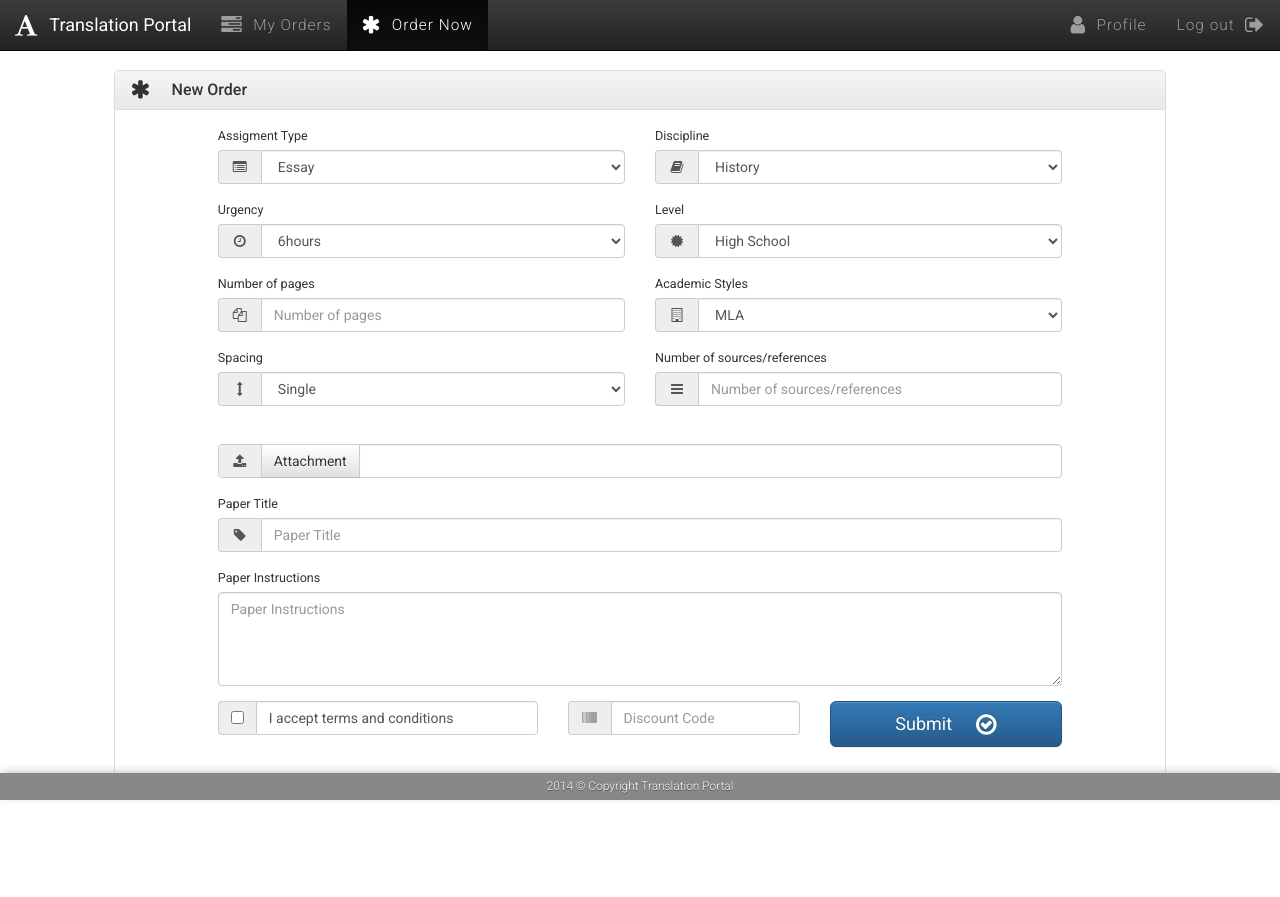
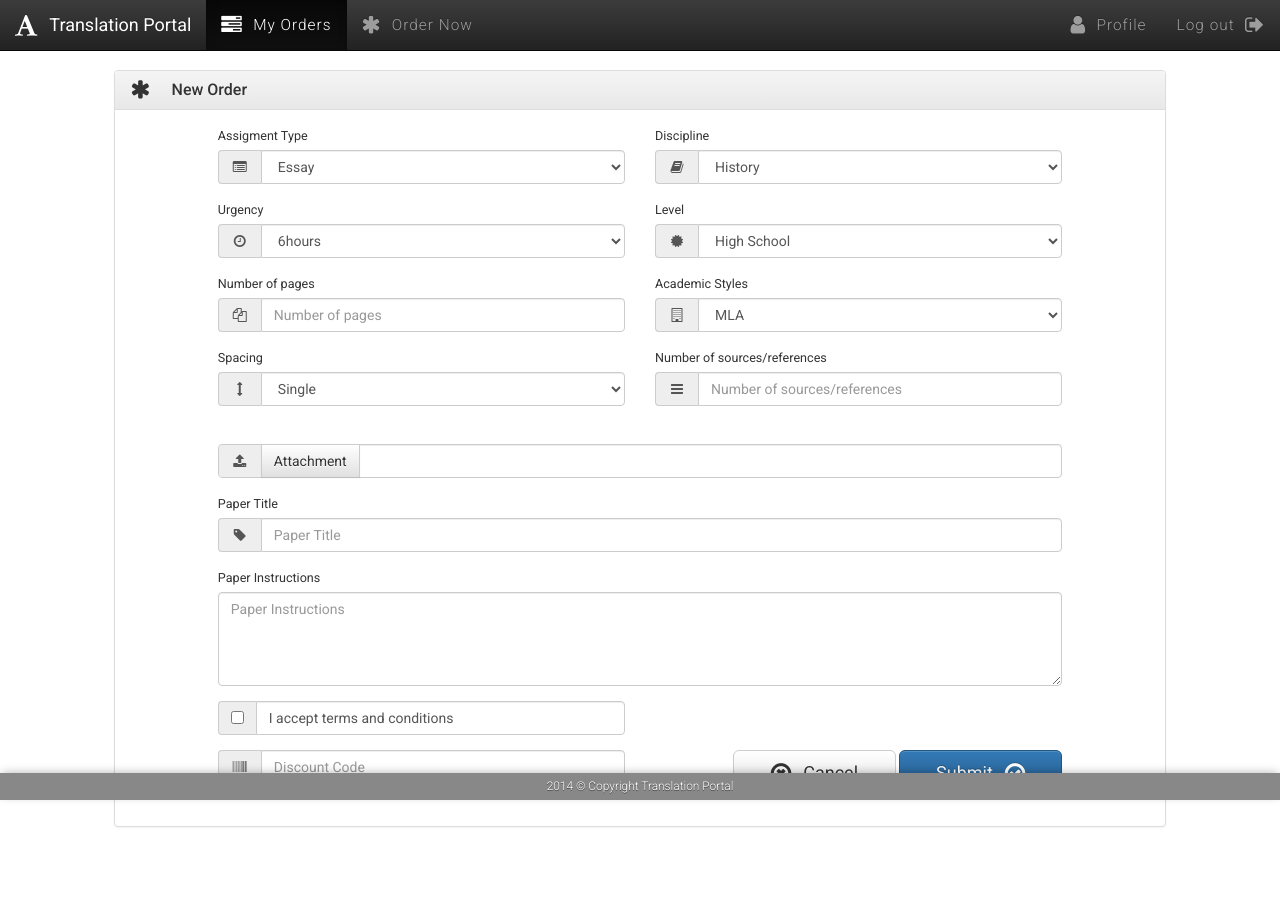
Before and after one commit to qfoxic/EssayCoffeeBackend, a Django app: template templates/default/tasks/edit.html in a window 1280 px wide. Before the commit the page ends 800 px from the top, so only its background shows below. Run offline with Django 3.2, Linux system fonts and the light colour scheme; the template is opened without the code that fills it: values that come from a table or form of the project are taken from there, others are empty; a user stored in the database is signed in; parts of the project's set-up code (start-up, migrations or seed data) failed here and were passed over; some libraries are stand-ins or nearby versions.

Commit message:
forms facelift

```diff
--- a/static/js/app.js
+++ b/static/js/app.js
@@ -10,6 +10,9 @@ $( document ).ready( function( ) {
     // down: "fa fa-arrow-down"
     // }
     // } );
+    $( '.btn-cancel' ).on( 'click', function( ) {
+        history.back( );
+    } );
     $( '.upload-file' ).bootstrapFileInput( );
     $( '.has-error' ).tooltip( {
         container: 'body',
--- /dev/null
+++ b/tasks/templatetags/tags.py
@@ -0,0 +1,9 @@
+from django import template
+register = template.Library()
+
+@register.simple_tag
+def active(request, pattern):
+    import re
+    if re.search(pattern, request.path):
+        return 'active'
+    return ''
--- a/templates/default/header.html
+++ b/templates/default/header.html
@@ -1,4 +1,4 @@
-{% load i18n %}
+{% load i18n tags %}
 <header>
     <nav class="navbar navbar-inverse navbar-fixed-top" role="navigation">
         <div class="container-fluid">
@@ -16,10 +16,10 @@
             <div class="collapse navbar-collapse" id="bs-example-navbar-collapse-1">
                 <ul class="nav navbar-nav">
                 {% if user.username %}
-                    <li>
+                    <li class="{% active request 'tasks/' %}">
                         <a href="{% url "task_list" %}"><i class='fa fa-tasks fa-lg' style="margin-right:.5em"></i>{% trans "My Orders" %}</a>
                     </li>
-                    <li class="active">
+                    <li class="{% active request 'task/' %}">
                         <a href="{% url "task_new" %}"><i class='fa fa-asterisk fa-lg' style="margin-right:.5em"></i>{% trans "Order Now" %}</a>
                     </li>
                 {% endif %}
@@ -44,7 +44,7 @@
                     </ul>
                     </li> -->
                     {% if user.username %}
-                    <li>
+                    <li class="{% active request 'profile' %}">
                         <a href="{% url "user_edit" user.pk %}"><i class='fa fa-user fa-lg' style="margin-right:.5em"></i>{% trans "Profile" %}</a>
                     </li>
                     {% endif %}
@@ -67,5 +67,4 @@
             </div><!-- /.navbar-collapse -->
         </div><!-- /.container-fluid -->
     </nav>
-
 </header>
--- a/templates/default/tasks/edit.html
+++ b/templates/default/tasks/edit.html
@@ -117,7 +117,7 @@
                 </div>
             </div>
             <div class="row">
-                <div class="form-group col-md-4 col-md-offset-1{% if form.accept_terms.errors %} has-error{% endif %}">
+                <div class="form-group col-md-5 col-md-offset-1{% if form.accept_terms.errors %} has-error{% endif %}">
                     <div class="input-group margin-bottom-sm">
                         <span class="input-group-addon">{{form.accept_terms}}</span>
                         <span class="form-control" style="overflow:auto">{% trans "I accept terms and conditions" %}</span>
@@ -125,7 +125,9 @@
                     <!-- <label> {{form.accept_terms}}
                     {% trans "I accept terms and conditions" %}</label> -->
                 </div>
-                <div class="col-md-3 form-group">
+            </div>
+            <div class="row">
+                <div class="col-md-5 form-group col-md-offset-1">
                     <!-- {{form.title.errors}} -->
                     <div class="input-group margin-bottom-sm">
                         <span class="input-group-addon"><i class="fa fa-barcode fa-fw"></i></span>
@@ -133,9 +135,12 @@
                     </div>
                 </div>
 
-                <div class="col-md-3 form-group" style="text-align:right">
-                    <button type="submit" class="btn btn-primary btn-lg" role="button" style="width:100%">
-                        {% trans "Submit" %}<i class='fa fa-check-circle-o fa-lg' style="margin-left:1em"></i>
+                <div class="col-md-5 form-group" style="text-align:right;white-space:nowrap">
+                    <a href="#" class="btn-cancel btn btn-default btn-lg" role="button" style="width:40%">
+                        <i class='fa fa-times-circle-o fa-lg' style="margin-right:.5em"></i>{% trans "Cancel" %}
+                    </a>
+                    <button type="submit" class="btn btn-primary btn-lg" role="button" style="width:40%">
+                        {% trans "Submit" %}<i class='fa fa-check-circle-o fa-lg' style="margin-left:.5em"></i>
                     </button>
                 </div>
             </div>
--- a/templates/default/tasks/index.html
+++ b/templates/default/tasks/index.html
@@ -1,6 +1,6 @@
 {% extends layout.skin_prefix|add:"/layout.html" %}
 {% load i18n %}
-{% block pagetitle %}All Tasks{% endblock %}
+{% block pagetitle %}-- All Tasks -- {% endblock %}
 {% block content %}
   {% if tasks %}
   <div class="row">
@@ -25,6 +25,6 @@
 {% endblock %}
 {% block info_block %}
 <section class="info">
-    Hello! This is categories view
+     --- Hello! This is categories view ---
 </section>
 {% endblock %}
```
Also changed, not shown: dev_customer_settings.py (+13 -1 lines), templates/default/tasks/detail.html (+3 -14 lines).
